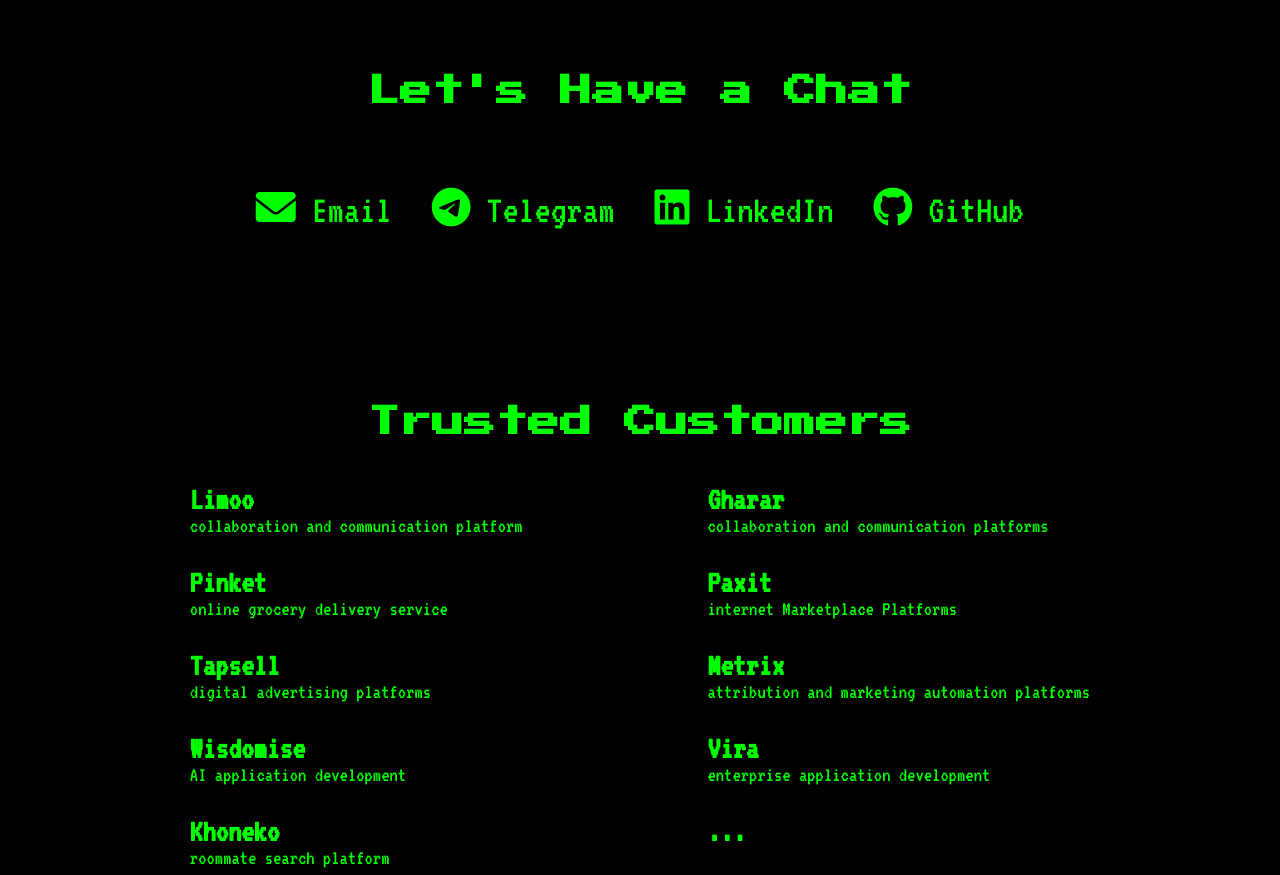
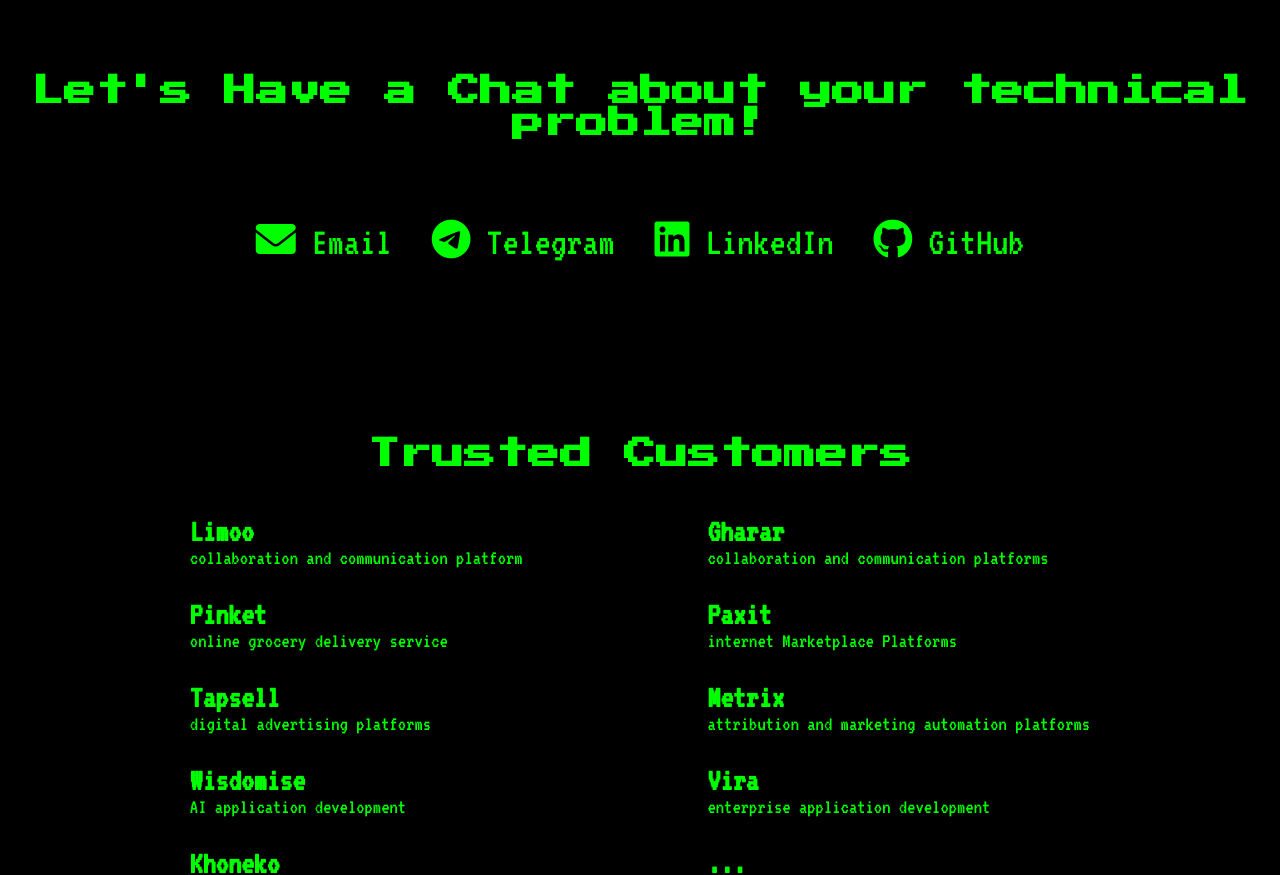
Before and after one commit to parvardegr/aminrostami, a plain HTML site: page index.html in a window 1280 px wide. Shown: the part 906-1781 px from the top of the page. Drawn offline with Linux system fonts and the light colour scheme.

Commit message:
feat: minor improvments

```diff
--- a/index.html
+++ b/index.html
@@ -81,7 +81,7 @@
     </section>
 
     <section id="contact">
-        <h2>Let's Have a Chat</h2>
+        <h2>Let's Have a Chat about your technical problem!</h2>
         <div class="contact-info">
             <a href="mailto:somthing4die@gmail.com" target="_blank">
                 <i class="fas fa-envelope"></i>
```
Also changed, not shown: 1 other file.
